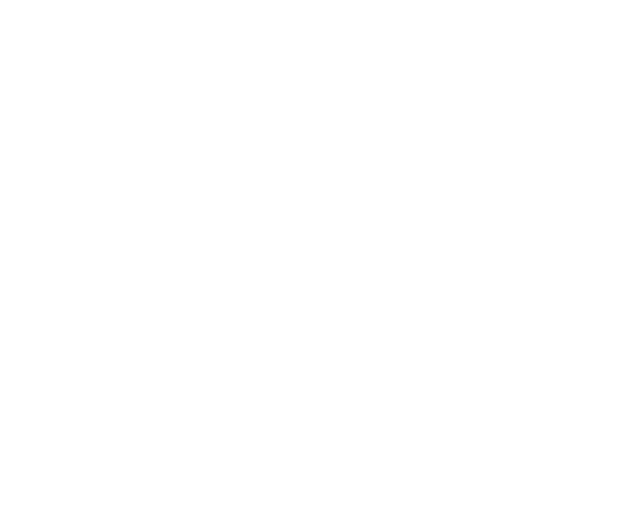
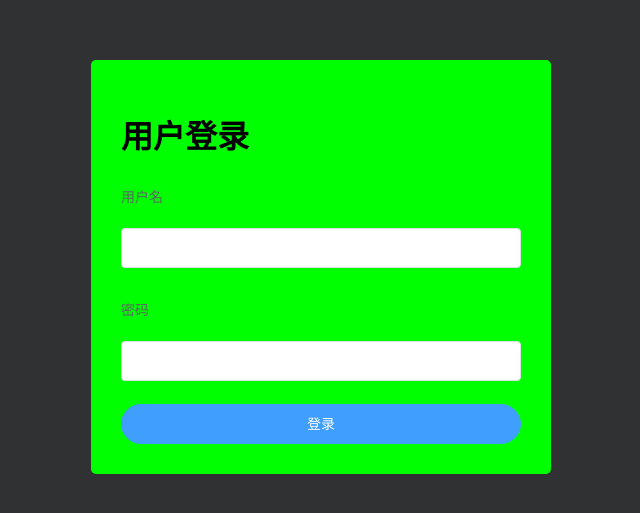
Before and after one commit to 1998knownothing/vue-shop, a Vue app: page /#/login in a window 1280 px wide. Shown: the part 133-646 px from the top of the page, without its empty margins (339-979 px from the left). Built offline with nearby package versions, Linux system fonts and the light colour scheme.

Commit message:
login operation

```diff
--- a/package.json
+++ b/package.json
@@ -11,6 +11,7 @@
     "build": "node build/build.js"
   },
   "dependencies": {
+    "axios": "^0.21.0",
     "element-ui": "^2.14.0",
     "vue": "^2.5.2",
     "vue-router": "^3.0.1"
--- a/src/App.vue
+++ b/src/App.vue
@@ -12,5 +12,7 @@ export default {
 </script>
 
 <style>
-
+#app{
+  height: 100%;
+}
 </style>
--- /dev/null
+++ b/src/assets/css/reset.css
@@ -0,0 +1,5 @@
+html,body{
+  height:100%;
+  padding: 0;
+  margin: 0;
+}
--- /dev/null
+++ b/src/components/home/home.vue
@@ -0,0 +1,9 @@
+<template>
+  <div><h1>home</h1></div>
+</template>
+
+<script>
+</script>
+
+<style>
+</style>
--- /dev/null
+++ b/src/components/login/login.vue
@@ -0,0 +1,75 @@
+<template>
+  <div class="login-wrap">
+
+    <div style="margin: 20px;"></div>
+    <el-form
+    class="login-form"
+    :label-position="labelPosition"
+    label-width="80px"
+    :model="formData">
+    <h1>用户登录</h1>
+      <el-form-item label="用户名">
+        <el-input v-model="formData.username"></el-input>
+      </el-form-item>
+      <el-form-item label="密码">
+        <el-input v-model="formData.password"></el-input>
+      </el-form-item>
+      <el-button @click.prevent="handleLogin()" type="primary" class="login-btn" round>登录</el-button>
+    </el-form>
+
+</div>
+</template>
+<script>
+
+      export default {
+        data() {
+          return {
+            labelPosition: 'top',
+            formData: {
+              username: '',
+              password: ''
+            }
+          };
+        },
+        methods:{
+          //登录请求
+          handleLogin(){
+            this.$http.post('login',this.formData)
+            .then((res)=>{
+              console.log(res)
+              const {data,meta:{msg,status}}=res.data
+              if(status===200){
+                this.$router.push({name:'home'})
+                this.$message.success(msg)
+              }else{
+                this.$message.warning(msg)
+              }
+            })
+          }
+        }
+      }
+</script>
+
+<style>
+  .login-wrap{
+    height: 100%;
+    background-color: #303133;
+    display: flex;
+    justify-content: center;
+    align-items: center;
+
+  }
+
+  .login-wrap .login-form{
+    width: 400px;
+    background-color: #00FF00;
+    border-radius: 5px;
+    padding: 30px;
+
+  }
+  .login-wrap .login-btn{
+    width: 100%;
+  }
+
+
+</style>
--- /dev/null
+++ b/src/plugins/http.js
@@ -0,0 +1,14 @@
+//提取axios,封装axios
+import axios from 'axios'
+
+const MyHttpServer={}
+
+MyHttpServer.install = (Vue)=> {
+
+  axios.defaults.baseURL='http://127.0.0.1:8888/api/private/v1/'
+  Vue.prototype.$http = axios
+
+
+}
+
+export default MyHttpServer
--- a/src/router/index.js
+++ b/src/router/index.js
@@ -1,13 +1,20 @@
 import Vue from 'vue'
 import Router from 'vue-router'
-
-
+import Login from '@/components/login/login.vue'
+import Home from '@/components/home/home.vue'
 Vue.use(Router)
 
 export default new Router({
   routes: [
     {
-      path: '/'
+      name: 'login',
+      path: '/login',
+      component: Login
+    },
+    {
+      name: 'home',
+      path: '/',
+      component: Home
     }
   ]
 })
```
Also changed, not shown: src/components/HelloWorld.vue (deleted, +0 -113 lines), src/main.js (+11 -0 lines), 1 other file (tests, documents, lock files or other folders).
